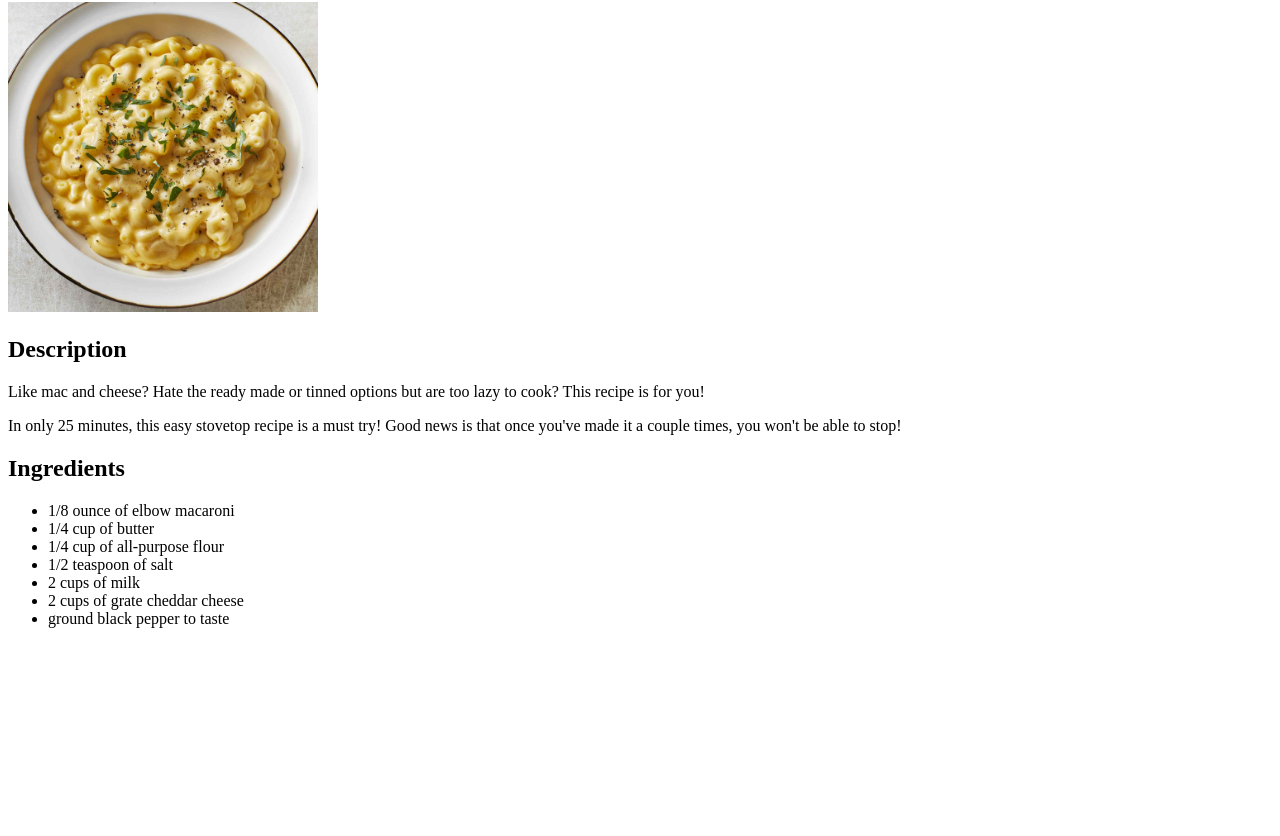
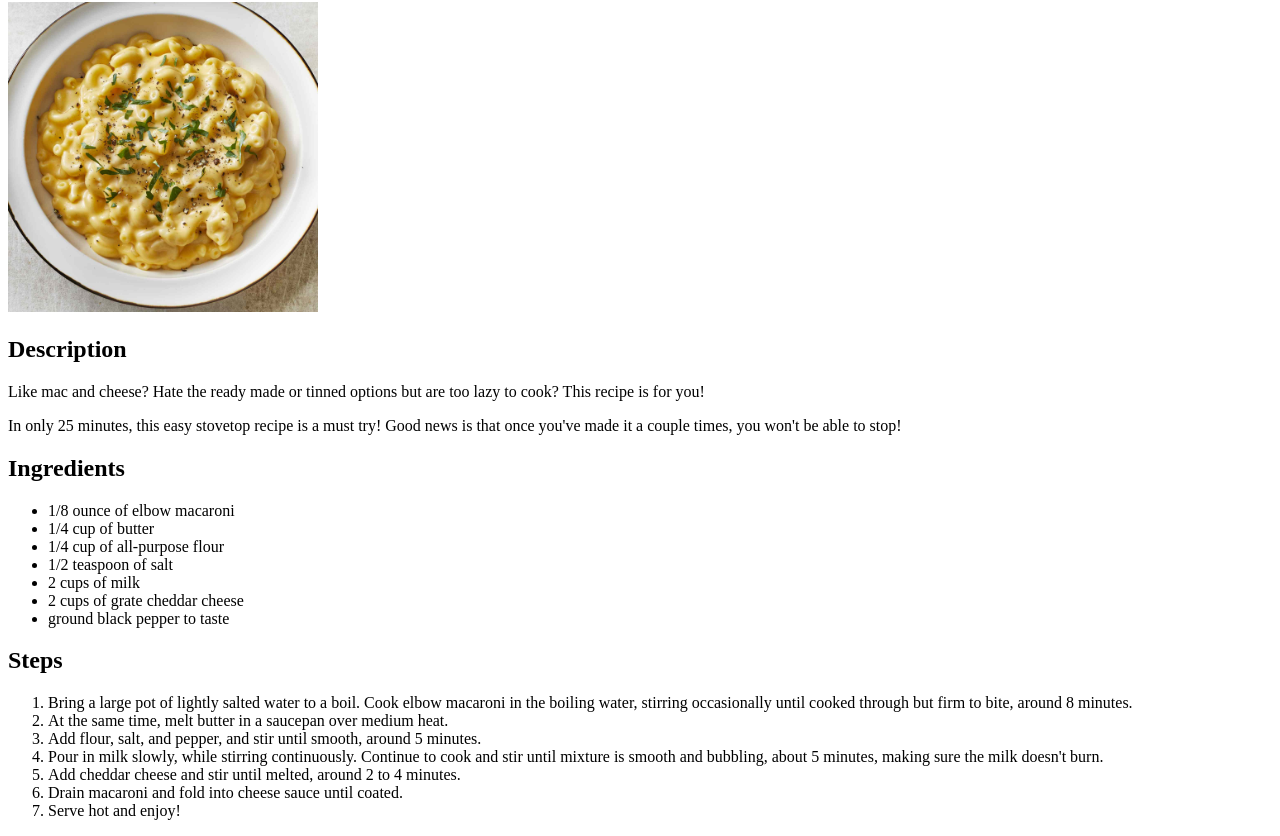
Before and after one commit to reneilfuna/odin-recipes, a plain HTML site: page recipes/macncheese.html in a window 1280 px wide. Shown: the part 78-914 px from the top of the page. Before the commit the page ends 800 px from the top, so only its background shows below. Drawn offline with Linux system fonts and the light colour scheme.

Commit message:
Add list of steps
A new section under a heading "Steps", consisting
of a list of steps to cook the recipe was
added.

```diff
--- a/recipes/macncheese.html
+++ b/recipes/macncheese.html
@@ -31,5 +31,37 @@
             <li>2 cups of grate cheddar cheese</li>
             <li>ground black pepper to taste</li>
         </ul>
+        <h2>Steps</h2>
+        <ol>
+            <li>
+                Bring a large pot of lightly salted water to a boil.
+                Cook elbow macaroni in the boiling water, stirring
+                occasionally until cooked through but firm to bite,
+                around 8 minutes.
+            </li>
+            <li>
+                At the same time, melt butter in a saucepan over medium
+                heat.
+            </li>
+            <li>
+                Add flour, salt, and pepper, and stir until smooth, around
+                5 minutes.
+            </li>
+            <li>
+                Pour in milk slowly, while stirring continuously. Continue
+                to cook and stir until mixture is smooth and bubbling,
+                about 5 minutes, making sure the milk doesn't burn.
+            </li>
+            <li>
+                Add cheddar cheese and stir until melted, around 2 to 4
+                minutes.
+            </li>
+            <li>
+                Drain macaroni and fold into cheese sauce until coated.
+            </li>
+            <li>
+                Serve hot and enjoy!
+            </li>
+        </ol>
     </body>
 </html>
```
